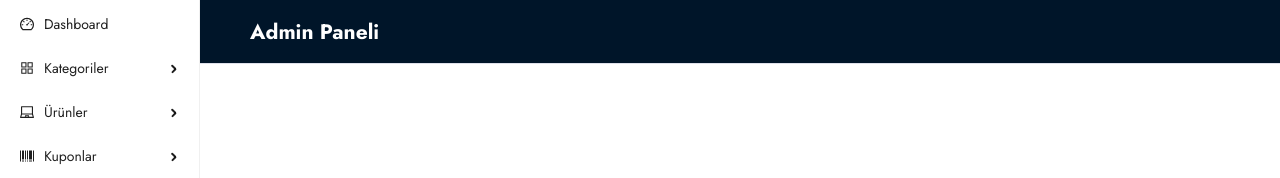
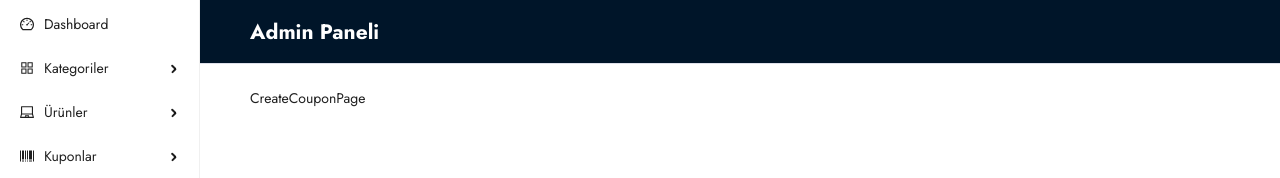
Before and after one commit to ibrahimEthemxd/E-ticaret, a React (Vite) app in the folder E-ticaret/frontend/: page /admin/coupons/create in a window 1280 px wide. Shown: the top 178 px of the page. Built offline with nearby package versions, Linux system fonts and the light colour scheme; sample sign-in values are in the browser's storage.

Commit message:
Create Coupon

```diff
--- a/E-ticaret/frontend/src/App.jsx
+++ b/E-ticaret/frontend/src/App.jsx
@@ -9,6 +9,7 @@ import ProductDetailsPage from "./pages/ProductDetailsPage";
 import BlogDetailsPage from "./pages/BlogDetailsPage";
 
 import "./App.css";
+
 import UserPage from "./pages/Admin/UserPage";
 import CategoryPage from "./pages/Admin/Categories/CategoryPage";
 import UpdateCategoryPage from "./pages/Admin/Categories/UpdateCategoryPage";
@@ -17,6 +18,8 @@ import ProductPage from "./pages/Admin/Products/ProductPage";
 import CreateProductPage from "./pages/Admin/Products/CreateProductPage";
 import UpdateProductPage from "./pages/Admin/Products/UpdateProductPage";
 import CouponPage from "./pages/Admin/Coupons/CouponPage";
+import CreateCouponPage from "./pages/Admin/Coupons/CreateCouponPage";
+
 
 
 function App() {
@@ -40,6 +43,7 @@ function App() {
           <Route path="products/create" element={<CreateProductPage />} />
           <Route path="products/update/:id" element={<UpdateProductPage />} />
           <Route path="coupons" element={<CouponPage />} />
+          <Route path="coupons/create" element={<CreateCouponPage />} />
         </Route>
       </Routes>
     </>
--- /dev/null
+++ b/E-ticaret/frontend/src/pages/Admin/Coupons/CreateCouponPage.jsx
@@ -0,0 +1,9 @@
+import React from 'react'
+
+const CreateCouponPage = () => {
+  return (
+    <div>CreateCouponPage</div>
+  )
+}
+
+export default CreateCouponPage
```
